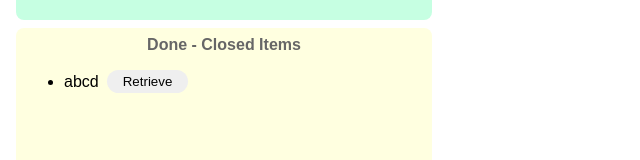
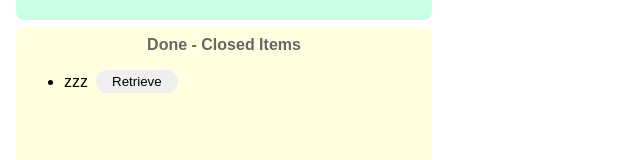
Before and after one commit to i-carrie/ToDo_Apps, a React (Create React App) app: page / in a window 1280 px wide. Shown: the part 258-418 px from the top of the page, without its empty margins (0-640 px from the left). Built offline with nearby package versions, Linux system fonts and the light colour scheme.

Commit message:
Modified App.jsx file

```diff
--- a/src/App.jsx
+++ b/src/App.jsx
@@ -1,35 +1,52 @@
-import React from "react";
+import React, { useState } from "react";
 import "./styles.css";
 
 export const App = () => {
+  const [incompleteTodos, setIncompleteTodos] = useState(["abcd", "xyz"]);
+  const [completeTodos, setCompleteTodos] = useState(["zzz"]);
+  const [todoText, setTodoText] = useState("");
+
+  const onChangeTodoText = (event) => setTodoText(event.target.value);
+
   return (
     <>
       <div className="input-area">
-        <input placeholder="Create New ToDo" />
+        <input
+          placeholder="Create New ToDo"
+          value={todoText}
+          onChange={onChangeTodoText}
+        />
         <button>Add</button>
       </div>
       <div className="incomplete-area">
         <p className="title">Work In Progress</p>
         <ul>
-          <div className="list-row">
-            <li>abcd</li>
-            <button>Done</button>
-            <button>Delete</button>
-          </div>
-          <div className="list-row">
-            <li>xyz</li>
-            <button>Done</button>
-            <button>Delete</button>
-          </div>
+          {incompleteTodos.map((todo) => {
+            return (
+              <>
+                <div key={todo} className="list-row">
+                  <li>{todo}</li>
+                  <button>Done</button>
+                  <button>Delete</button>
+                </div>
+              </>
+            );
+          })}
         </ul>
       </div>
       <div className="completed-area">
         <p className="title">Done - Closed Items</p>
         <ul>
-          <div className="list-row">
-            <li>abcd</li>
-            <button>Retrieve</button>
-          </div>
+          {completeTodos.map((todo) => {
+            return (
+              <>
+                <div key={todo} className="list-row">
+                  <li>{todo}</li>
+                  <button>Retrieve</button>
+                </div>
+              </>
+            );
+          })}
         </ul>
       </div>
     </>
```
